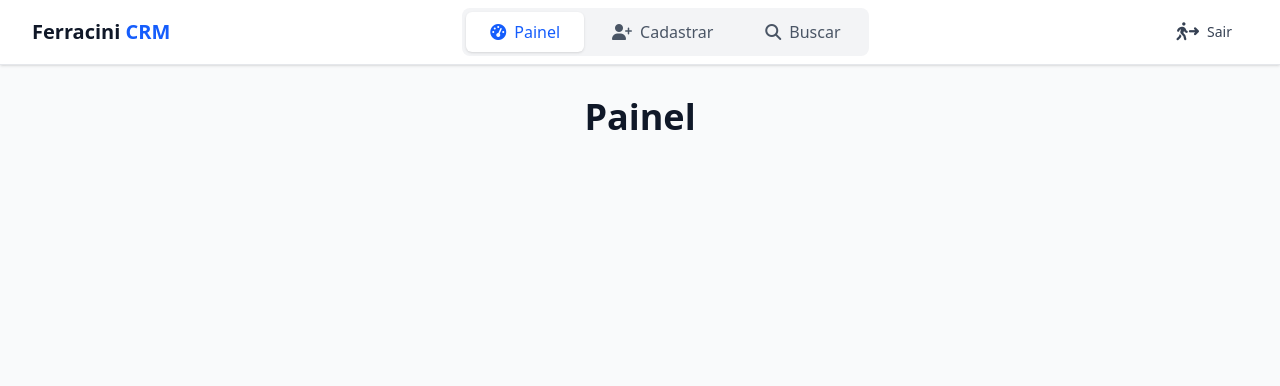
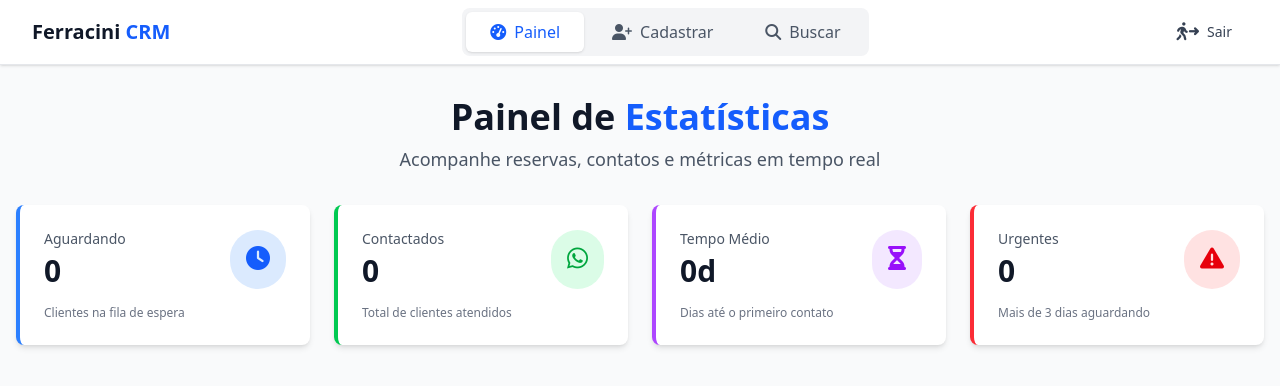
Before and after one commit to adrianolopees/ferracini-crm, a React (Vite) app: page /dashboard in a window 1280 px wide. Shown: the top 386 px of the page. Built offline with nearby package versions, Linux system fonts and the light colour scheme; no server answers; the database is empty; sample sign-in values are in the browser's storage.

Commit message:
feat: add dashboard with metrics cards  Implement dashboard page with 4 metric cards (active customers, contacted, average wait time, urgent cases). Includes custom hook useDashboardMetrics to fetch real-time data from Firestore.

```diff
--- a/src/pages/Dashboard.tsx
+++ b/src/pages/Dashboard.tsx
@@ -1,19 +1,130 @@
 import { useAuth } from '@/hooks/useAuth';
 import { Navigation } from '@/components/ui';
 import { AnimatedContainer } from '@/components/animations';
+import { useDashboardMetrics } from '@/hooks/useDashboardMetrics';
 
 function Dashboard() {
   const { user } = useAuth();
+  const { metrics, loading } = useDashboardMetrics();
   return (
     <div className="h-full flex flex-col overflow-hidden">
       <Navigation />
 
       <main className="flex-1 overflow-y-auto bg-gray-50">
         <AnimatedContainer type="slideDown" className="text-center mb-8 mt-8">
-          <h1 className="text-3xl sm:text-4xl font-bold text-gray-900  mb-2">
-            Painel
+          <h1 className="text-3xl sm:text-4xl font-bold text-gray-900 mb-2">
+            Painel de <span className="text-blue-600">Estatísticas</span>
           </h1>
+          <p className="text-gray-600 text-base sm:text-lg">
+            Acompanhe reservas, contatos e métricas em tempo real
+          </p>
         </AnimatedContainer>
+
+        <div className="grid grid-cols-1 md:grid-cols-2 lg:grid-cols-4 gap-6 px-4 max-w-7xl mx-auto">
+          {/* Card 1: Clientes Aguardando */}
+          <AnimatedContainer type="slideDown" delay={0.1}>
+            <div className="bg-white rounded-lg shadow-md p-6 border-l-4 border-blue-500 hover:shadow-lg transition-shadow cursor-pointer">
+              <div className="flex items-center justify-between">
+                <div>
+                  <p className="text-sm font-medium text-gray-600 mb-1">
+                    Aguardando
+                  </p>
+                  <p className="text-3xl font-bold text-gray-900">
+                    {loading ? (
+                      <i className="fa-solid fa-spinner fa-spin text-blue-500"></i>
+                    ) : (
+                      metrics.totalActive
+                    )}
+                  </p>
+                </div>
+                <div className="bg-blue-100 rounded-full p-4">
+                  <i className="fa-solid fa-clock text-2xl text-blue-600"></i>
+                </div>
+              </div>
+              <p className="text-xs text-gray-500 mt-4">
+                Clientes na fila de espera
+              </p>
+            </div>
+          </AnimatedContainer>
+
+          {/* Card 2: Clientes Contactados */}
+          <AnimatedContainer type="slideDown" delay={0.2}>
+            <div className="bg-white rounded-lg shadow-md p-6 border-l-4 border-green-500 hover:shadow-lg transition-shadow cursor-pointer">
+              <div className="flex items-center justify-between">
+                <div>
+                  <p className="text-sm font-medium text-gray-600 mb-1">
+                    Contactados
+                  </p>
+                  <p className="text-3xl font-bold text-gray-900">
+                    {loading ? (
+                      <i className="fa-solid fa-spinner fa-spin text-green-500"></i>
+                    ) : (
+                      metrics.totalContacted
+                    )}
+                  </p>
+                </div>
+                <div className="bg-green-100 rounded-full p-4">
+                  <i className="fa-brands fa-whatsapp text-2xl text-green-600"></i>
+                </div>
+              </div>
+              <p className="text-xs text-gray-500 mt-4">
+                Total de clientes atendidos
+              </p>
+            </div>
+          </AnimatedContainer>
+
+          {/* Card 3: Tempo Médio */}
+          <AnimatedContainer type="slideUp" delay={0.3}>
+            <div className="bg-white rounded-lg shadow-md p-6 border-l-4 border-purple-500 hover:shadow-lg transition-shadow cursor-pointer">
+              <div className="flex items-center justify-between">
+                <div>
+                  <p className="text-sm font-medium text-gray-600 mb-1">
+                    Tempo Médio
+                  </p>
+                  <p className="text-3xl font-bold text-gray-900">
+                    {loading ? (
+                      <i className="fa-solid fa-spinner fa-spin text-purple-500"></i>
+                    ) : (
+                      `${metrics.averageWaitTime}d`
+                    )}
+                  </p>
+                </div>
+                <div className="bg-purple-100 rounded-full p-4">
+                  <i className="fa-solid fa-hourglass-half text-2xl text-purple-600"></i>
+                </div>
+              </div>
+              <p className="text-xs text-gray-500 mt-4">
+                Dias até o primeiro contato
+              </p>
+            </div>
+          </AnimatedContainer>
+
+          {/* Card 4: Casos Urgentes */}
+          <AnimatedContainer type="slideUp" delay={0.4}>
+            <div className="bg-white rounded-lg shadow-md p-6 border-l-4 border-red-500 hover:shadow-lg transition-shadow cursor-pointer">
+              <div className="flex items-center justify-between">
+                <div>
+                  <p className="text-sm font-medium text-gray-600 mb-1">
+                    Urgentes
+                  </p>
+                  <p className="text-3xl font-bold text-gray-900">
+                    {loading ? (
+                      <i className="fa-solid fa-spinner fa-spin text-red-500"></i>
+                    ) : (
+                      metrics.urgentCustomers
+                    )}
+                  </p>
+                </div>
+                <div className="bg-red-100 rounded-full p-4">
+                  <i className="fa-solid fa-triangle-exclamation text-2xl text-red-600"></i>
+                </div>
+              </div>
+              <p className="text-xs text-gray-500 mt-4">
+                Mais de 3 dias aguardando
+              </p>
+            </div>
+          </AnimatedContainer>
+        </div>
       </main>
     </div>
   );
```
